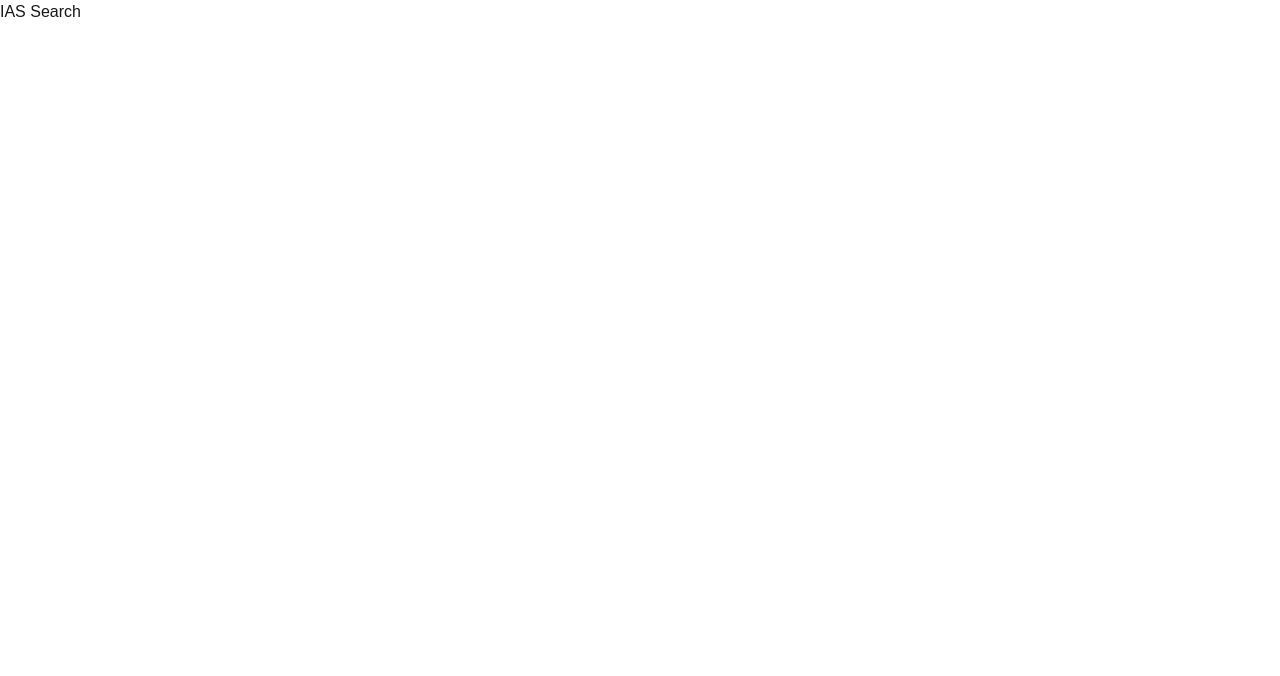
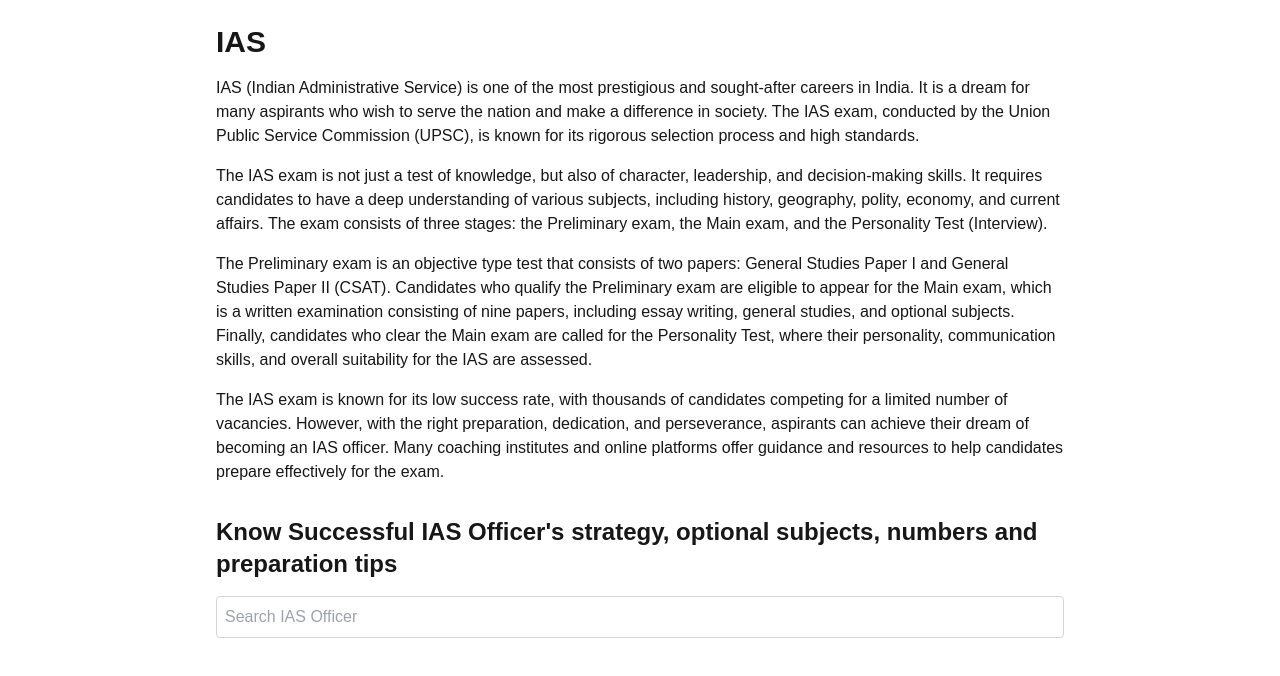
Before and after one commit to KumarPrafull/ias-search, a Next.js app: page / in a window 1280 px wide. Shown: the top 676 px of the page. Built offline with nearby package versions, Linux system fonts and the light colour scheme.

Commit message:
landing page v0

```diff
--- a/app/page.tsx
+++ b/app/page.tsx
@@ -1,7 +1,25 @@
 export default function Home() {
   return (
-    <div>
-      IAS Search
+    <div className="max-w-4xl mx-auto p-6">
+      <h1 className="text-3xl font-bold mb-4">IAS</h1>
+      <h1>IAS (Indian Administrative Service) is one of the most prestigious and sought-after careers in India. It is a dream for many aspirants who wish to serve the nation and make a difference in society. The IAS exam, conducted by the Union Public Service Commission (UPSC), is known for its rigorous selection process and high standards.</h1>
+      <p className="mt-4">
+        The IAS exam is not just a test of knowledge, but also of character, leadership, and decision-making skills. It requires candidates to have a deep understanding of various subjects, including history, geography, polity, economy, and current affairs. The exam consists of three stages: the Preliminary exam, the Main exam, and the Personality Test (Interview).
+      </p>
+      <p className="mt-4">
+        The Preliminary exam is an objective type test that consists of two papers: General Studies Paper I and General Studies Paper II (CSAT). Candidates who qualify the Preliminary exam are eligible to appear for the Main exam, which is a written examination consisting of nine papers, including essay writing, general studies, and optional subjects. Finally, candidates who clear the Main exam are called for the Personality Test, where their personality, communication skills, and overall suitability for the IAS are assessed.
+      </p>
+      <p className="mt-4">
+        The IAS exam is known for its low success rate, with thousands of candidates competing for a limited number of vacancies. However, with the right preparation, dedication, and perseverance, aspirants can achieve their dream of becoming an IAS officer. Many coaching institutes and online platforms offer guidance and resources to help candidates prepare effectively for the exam.
+      </p>
+      <h2 className="text-2xl font-semibold mt-8 mb-4">
+        Know Successful IAS Officer's strategy, optional subjects, numbers and preparation tips
+      </h2>
+      <input
+        type="text"
+        placeholder="Search IAS Officer"
+        className="border border-gray-300 rounded p-2 w-full mb-4"
+      />
     </div>
   );
 }
```
